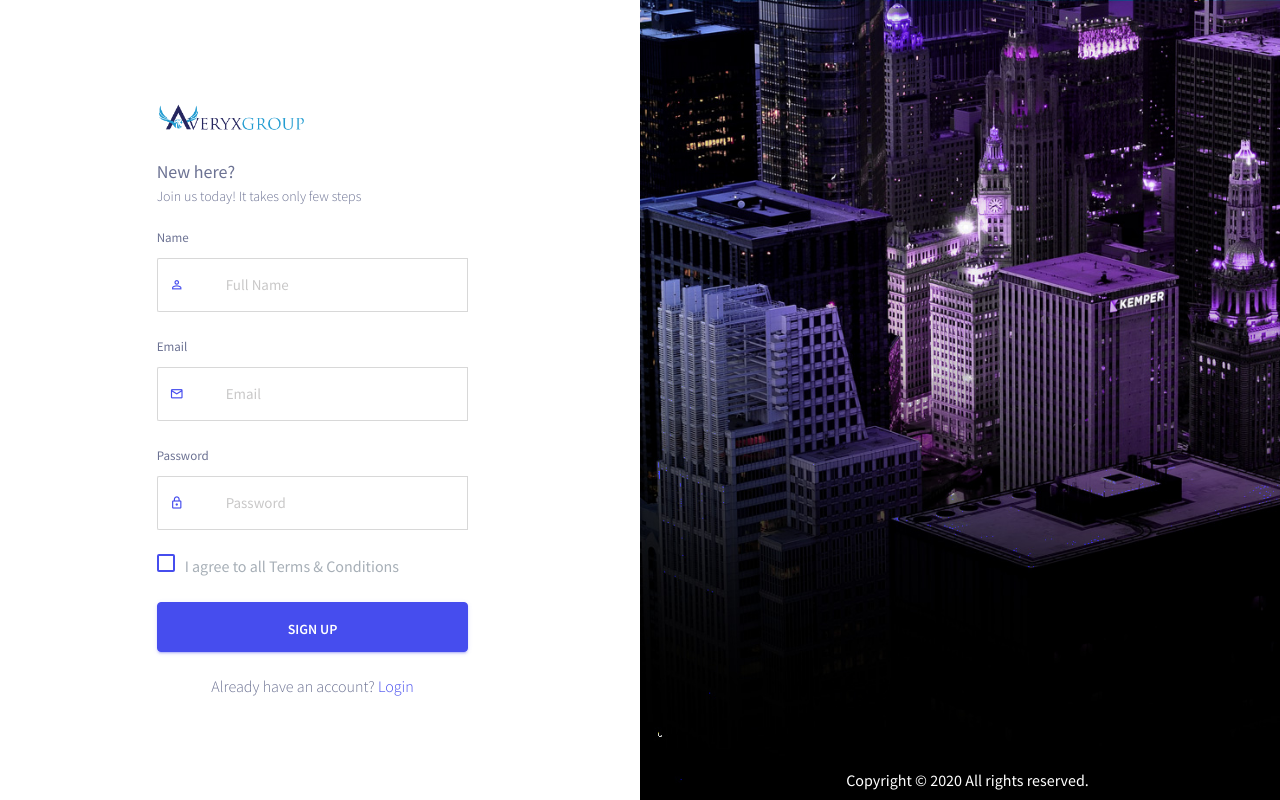
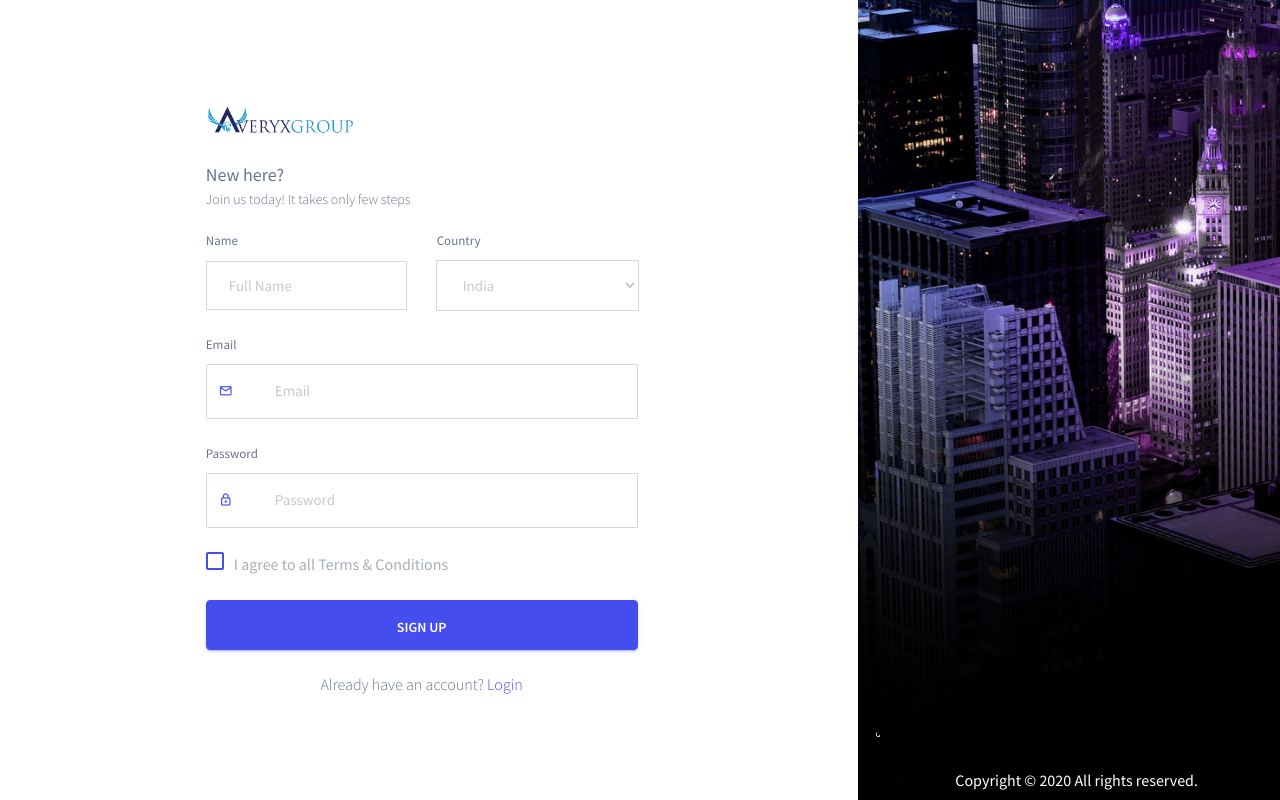
Before and after one commit to webclinic017/Techscreener, a Django app: page /register/ in a window 1280 px wide. Run offline with Django 3.2, Linux system fonts and the light colour scheme; parts of the project's set-up code (start-up, migrations or seed data) failed here and were passed over; some libraries are stand-ins or nearby versions.

Commit message:
country added to user table

```diff
--- a/techscreener/templates/main/register.html
+++ b/techscreener/templates/main/register.html
@@ -5,7 +5,7 @@
   <!-- Required meta tags -->
   <meta charset="utf-8">
   <meta name="viewport" content="width=device-width, initial-scale=1, shrink-to-fit=no">
-  <title>Kapella Bootstrap Admin Dashboard Template</title>
+  <title>Register - Averyx Group</title>
   <!-- base:css -->
   <link rel="stylesheet" href="/static/vendors/mdi/css/materialdesignicons.min.css">
   <link rel="stylesheet" href="/static/vendors/base/vendor.bundle.base.css">
@@ -23,7 +23,7 @@
     <div class="container-fluid page-body-wrapper full-page-wrapper">
       <div class="content-wrapper d-flex align-items-stretch auth auth-img-bg">
         <div class="row flex-grow">
-          <div class="col-lg-6 d-flex align-items-center justify-content-center">
+          <div class="col-lg-8 d-flex align-items-center justify-content-center">
             <div class="auth-form-transparent text-left p-3">
               <div class="brand-logo">
                 <a href="/">
@@ -33,15 +33,18 @@
               <h4>New here?</h4>
               <h6 class="font-weight-light">Join us today! It takes only few steps</h6>
               <form class="pt-3" method="POST" action="/user/register">
-                <div class="form-group">
-                  <label>Name</label>
-                  <div class="input-group">
-                    <div class="input-group-prepend bg-transparent">
-                      <span class="input-group-text bg-transparent border-right-0">
-                        <i class="mdi mdi-account-outline text-primary"></i>
-                      </span>
-                    </div>
-                    <input type="text" class="form-control form-control-lg border-left-0" placeholder="Full Name" name="name">
+                <div class="form-group row">
+                  <div class="col">
+                    <label>Name</label>
+                    <input type="text" class="form-control" placeholder="Full Name" name="name" required>
+                  </div>
+                  <div class="col">
+                    <label>Country</label>
+                    <select class="form-control" placeholder="Country" aria-label="Country" name="country" required style="padding: 0.875rem 1.375rem" >
+                      <option value="India" selected>India</option>
+                      <option value="UAE">UAE</option>
+                      <option value="USA">USA</option>
+                    </select>
                   </div>
                 </div>
                 <div class="form-group">
@@ -52,7 +55,7 @@
                         <i class="mdi mdi-email-outline text-primary"></i>
                       </span>
                     </div>
-                    <input type="email" class="form-control form-control-lg border-left-0" placeholder="Email" name="email">
+                    <input type="email" class="form-control form-control-lg border-left-0" placeholder="Email" name="email" required>
                   </div>
                 </div>
                 <div class="form-group">
@@ -63,7 +66,7 @@
                         <i class="mdi mdi-lock-outline text-primary"></i>
                       </span>
                     </div>
-                    <input type="password" class="form-control form-control-lg border-left-0" id="exampleInputPassword" placeholder="Password" name="password">
+                    <input type="password" class="form-control form-control-lg border-left-0" id="exampleInputPassword" placeholder="Password" name="password" required>
                   </div>
                 </div>
                 <div class="mb-4">
@@ -83,7 +86,7 @@
               </form>
             </div>
           </div>
-          <div class="col-lg-6 register-half-bg d-flex flex-row">
+          <div class="col-lg-4 register-half-bg d-flex flex-row">
             <p class="text-white font-weight-medium text-center flex-grow align-self-end">Copyright &copy; 2020  All rights reserved.</p>
           </div>
         </div>
--- a/techscreener/user/models.py
+++ b/techscreener/user/models.py
@@ -5,6 +5,7 @@ class User(AbstractUser):
     name = models.CharField(max_length=255)
     email = models.CharField(max_length=255, unique=True)
     password = models.CharField(max_length=255)
+    country = models.CharField(max_length=255, default="India")
     is_admin = models.BooleanField(default=False),
     username = None
 
--- a/techscreener/user/serializers.py
+++ b/techscreener/user/serializers.py
@@ -4,7 +4,7 @@ from .models import User
 class UserSerializer(serializers.ModelSerializer):
     class Meta:
         model = User
-        fields = ['id', 'name', 'email', 'password']
+        fields = ['id', 'name', 'email', 'country', 'password']
         extra_kwargs = {
                 'password': {'write_only': True}
         }
```
Also changed, not shown: techscreener/user/migrations/0002_user_country.py (added).
